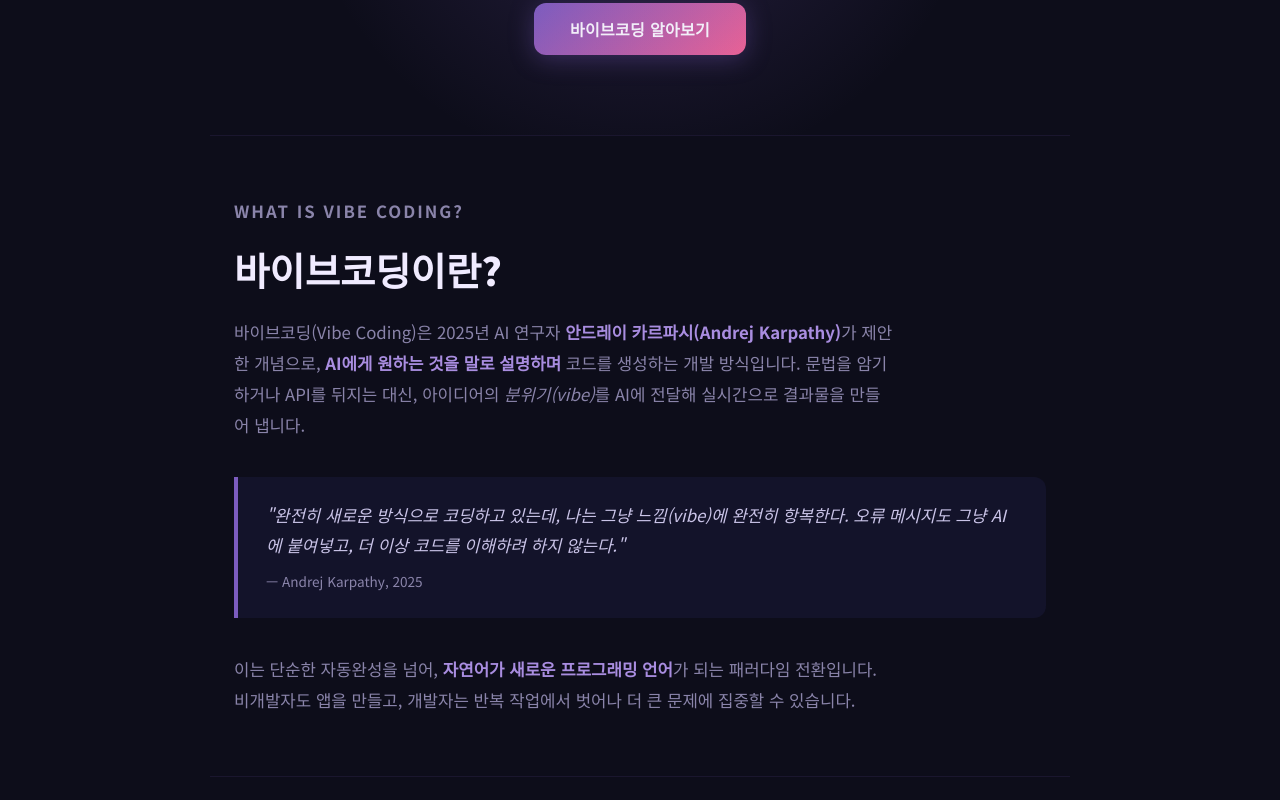
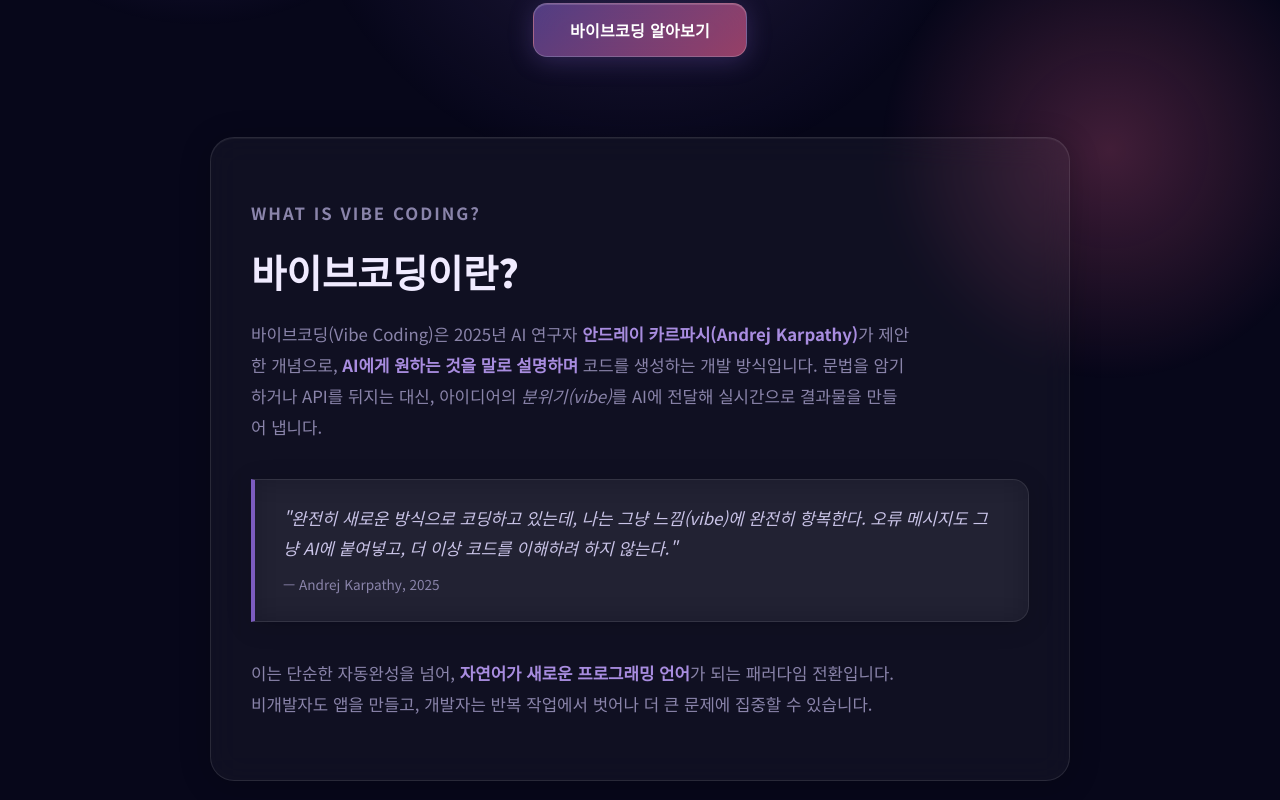
Before and after one commit to codingnakta/sendev1, a plain HTML site: page index.html in a window 1280 px wide. Shown: the part 400-1200 px from the top of the page. Drawn offline with Linux system fonts and the light colour scheme.

Commit message:
glassmorphism 적용

```diff
--- a/index.html
+++ b/index.html
@@ -17,11 +17,13 @@
       --purple: #7c5cbf;
       --purple-light: #a98de0;
       --pink: #f06292;
-      --bg: #0d0d1a;
-      --card: #13132a;
-      --card2: #1a1a35;
+      --bg: #07071a;
       --text: #e8e4f5;
       --muted: #8a84aa;
+      --glass-bg: rgba(255, 255, 255, 0.04);
+      --glass-border: rgba(255, 255, 255, 0.1);
+      --glass-hover: rgba(255, 255, 255, 0.08);
+      --blur: blur(16px);
     }
 
     body {
@@ -30,6 +32,36 @@
       color: var(--text);
       min-height: 100vh;
       overflow-x: hidden;
+    }
+
+    /* 배경 블러 오브 */
+    body::before,
+    body::after {
+      content: '';
+      position: fixed;
+      border-radius: 50%;
+      pointer-events: none;
+      z-index: 0;
+    }
+    body::before {
+      width: 600px;
+      height: 600px;
+      top: -150px;
+      left: -100px;
+      background: radial-gradient(circle, rgba(124,92,191,0.35) 0%, transparent 65%);
+    }
+    body::after {
+      width: 500px;
+      height: 500px;
+      bottom: 0;
+      right: -80px;
+      background: radial-gradient(circle, rgba(240,98,146,0.25) 0%, transparent 65%);
+    }
+
+    /* 모든 콘텐츠가 오브 위에 오도록 */
+    .hero, .section, .divider, footer {
+      position: relative;
+      z-index: 1;
     }
 
     /* hero */
@@ -54,8 +86,10 @@
 
     .badge {
       display: inline-block;
-      background: rgba(124,92,191,0.2);
-      border: 1px solid rgba(124,92,191,0.5);
+      background: rgba(124,92,191,0.15);
+      border: 1px solid rgba(169,141,224,0.4);
+      backdrop-filter: var(--blur);
+      -webkit-backdrop-filter: var(--blur);
       color: var(--purple-light);
       border-radius: 999px;
       padding: 6px 18px;
@@ -87,28 +121,39 @@
 
     .hero-cta {
       display: inline-block;
-      background: linear-gradient(135deg, var(--purple), var(--pink));
+      background: linear-gradient(135deg, rgba(124,92,191,0.6), rgba(240,98,146,0.6));
+      backdrop-filter: var(--blur);
+      -webkit-backdrop-filter: var(--blur);
+      border: 1px solid rgba(255,255,255,0.2);
       color: #fff;
-      border-radius: 12px;
+      border-radius: 14px;
       padding: 14px 36px;
       font-size: 1rem;
       font-weight: 700;
       text-decoration: none;
       letter-spacing: 0.02em;
-      box-shadow: 0 4px 24px rgba(124,92,191,0.35);
-      transition: transform 0.2s, box-shadow 0.2s;
+      box-shadow: 0 4px 24px rgba(124,92,191,0.3), inset 0 1px 0 rgba(255,255,255,0.15);
+      transition: transform 0.2s, box-shadow 0.2s, background 0.2s;
     }
 
     .hero-cta:hover {
       transform: translateY(-2px);
-      box-shadow: 0 8px 32px rgba(124,92,191,0.5);
+      background: linear-gradient(135deg, rgba(124,92,191,0.8), rgba(240,98,146,0.8));
+      box-shadow: 0 8px 36px rgba(124,92,191,0.45), inset 0 1px 0 rgba(255,255,255,0.2);
     }
 
     /* what */
     .section {
       max-width: 860px;
       margin: 0 auto;
-      padding: 60px 24px;
+      padding: 60px 40px;
+      background: var(--glass-bg);
+      backdrop-filter: var(--blur);
+      -webkit-backdrop-filter: var(--blur);
+      border-radius: 24px;
+      border: 1px solid var(--glass-border);
+      box-shadow: 0 4px 32px rgba(0,0,0,0.2), inset 0 1px 0 rgba(255,255,255,0.05);
+      margin-bottom: 24px;
     }
 
     .section-label {
@@ -141,15 +186,19 @@
 
     /* quote */
     .quote-block {
-      background: var(--card);
+      background: var(--glass-bg);
+      backdrop-filter: var(--blur);
+      -webkit-backdrop-filter: var(--blur);
+      border: 1px solid var(--glass-border);
       border-left: 4px solid var(--purple);
-      border-radius: 0 12px 12px 0;
+      border-radius: 0 16px 16px 0;
       padding: 24px 28px;
       margin: 36px 0;
       font-size: 1.05rem;
       font-style: italic;
       color: #cac4e8;
       line-height: 1.75;
+      box-shadow: 0 4px 24px rgba(0,0,0,0.2);
     }
 
     .quote-block cite {
@@ -169,16 +218,21 @@
     }
 
     .card {
-      background: var(--card);
-      border: 1px solid rgba(124,92,191,0.15);
-      border-radius: 16px;
+      background: var(--glass-bg);
+      backdrop-filter: var(--blur);
+      -webkit-backdrop-filter: var(--blur);
+      border: 1px solid var(--glass-border);
+      border-radius: 20px;
       padding: 28px 24px;
-      transition: border-color 0.2s, transform 0.2s;
+      box-shadow: 0 4px 24px rgba(0,0,0,0.2), inset 0 1px 0 rgba(255,255,255,0.06);
+      transition: border-color 0.2s, transform 0.2s, box-shadow 0.2s, background 0.2s;
     }
 
     .card:hover {
-      border-color: rgba(124,92,191,0.45);
-      transform: translateY(-3px);
+      background: var(--glass-hover);
+      border-color: rgba(169,141,224,0.35);
+      transform: translateY(-4px);
+      box-shadow: 0 12px 40px rgba(124,92,191,0.2), inset 0 1px 0 rgba(255,255,255,0.1);
     }
 
     .card-icon {
@@ -263,29 +317,51 @@
     }
 
     .tag {
-      background: rgba(124,92,191,0.15);
-      border: 1px solid rgba(124,92,191,0.3);
+      background: rgba(124,92,191,0.1);
+      backdrop-filter: var(--blur);
+      -webkit-backdrop-filter: var(--blur);
+      border: 1px solid rgba(169,141,224,0.25);
       color: var(--purple-light);
       border-radius: 999px;
       padding: 7px 18px;
       font-size: 0.88rem;
       font-weight: 500;
+      box-shadow: inset 0 1px 0 rgba(255,255,255,0.06);
+      transition: background 0.2s, border-color 0.2s;
     }
 
-    /* divider */
+    .tag:hover {
+      background: rgba(124,92,191,0.2);
+      border-color: rgba(169,141,224,0.45);
+    }
+
+    /* divider → 섹션 패널 사이 간격 역할 */
     .divider {
-      height: 1px;
-      background: rgba(124,92,191,0.12);
-      max-width: 860px;
+      display: none;
+    }
+
+    /* 섹션 래퍼 */
+    .sections-wrap {
+      max-width: 920px;
       margin: 0 auto;
+      padding: 0 24px 48px;
+      display: flex;
+      flex-direction: column;
+      gap: 24px;
     }
 
     /* footer */
     footer {
+      position: relative;
+      z-index: 1;
       text-align: center;
-      padding: 48px 24px 64px;
+      padding: 40px 24px 56px;
       color: var(--muted);
       font-size: 0.88rem;
+      background: var(--glass-bg);
+      backdrop-filter: var(--blur);
+      -webkit-backdrop-filter: var(--blur);
+      border-top: 1px solid var(--glass-border);
     }
 
     footer a {
@@ -307,8 +383,9 @@
     <a href="#what" class="hero-cta">바이브코딩 알아보기</a>
   </section>
 
+  <div class="sections-wrap">
+
     <!-- What -->
-  <div class="divider"></div>
     <section class="section" id="what">
       <p class="section-label">What is Vibe Coding?</p>
       <h2>바이브코딩이란?</h2>
@@ -331,7 +408,6 @@
     </section>
 
     <!-- Why -->
-  <div class="divider"></div>
     <section class="section">
       <p class="section-label">Why Vibe Coding?</p>
       <h2>왜 주목받고 있나요?</h2>
@@ -360,7 +436,6 @@
     </section>
 
     <!-- How -->
-  <div class="divider"></div>
     <section class="section">
       <p class="section-label">How to Vibe Code</p>
       <h2>어떻게 시작하나요?</h2>
@@ -397,7 +472,6 @@
     </section>
 
     <!-- Tags -->
-  <div class="divider"></div>
     <section class="section">
       <p class="section-label">Key Concepts</p>
       <h2>관련 키워드</h2>
@@ -415,7 +489,7 @@
       </div>
     </section>
 
-  <div class="divider"></div>
+  </div>
   <footer>
     <p>바이브코딩을 직접 경험해보고 싶다면 → <a href="https://claude.ai" target="_blank">claude.ai</a> / <a href="https://cursor.sh" target="_blank">cursor.sh</a></p>
     <p style="margin-top:12px;">만든이: <a href="https://github.com/codingnakta/" target="_blank">codingnakta</a></p>
```
Lines whose indentation alone changed are shown as unchanged.
